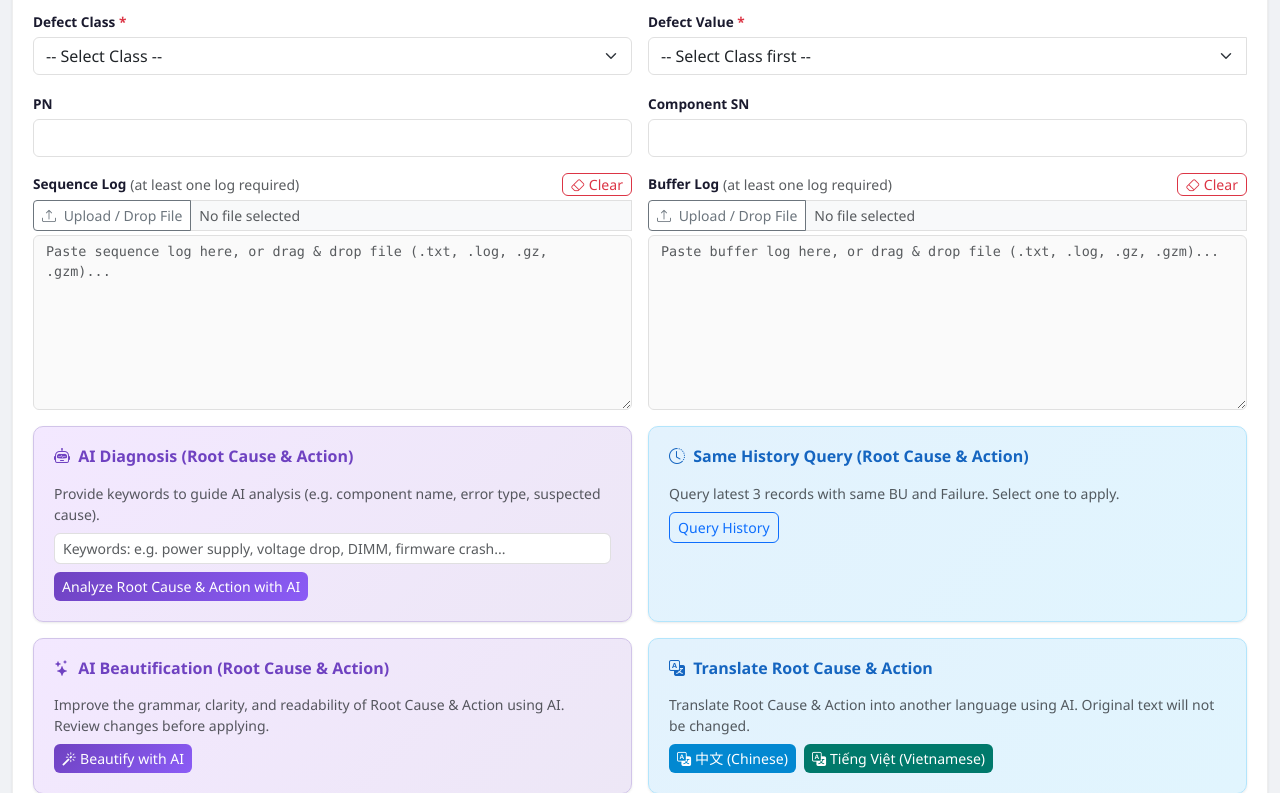
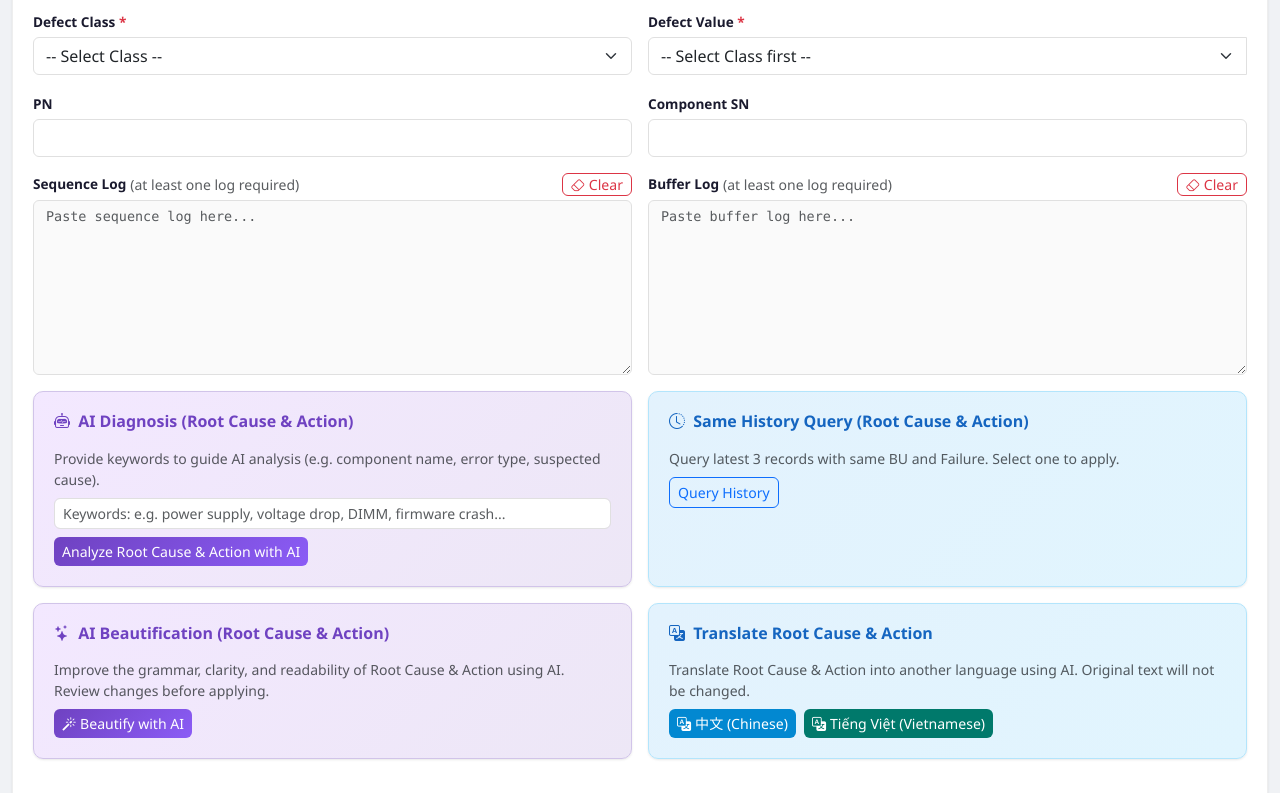
Before and after one commit to is-mao/ai_drt_system, a Flask app: page /defects/new in a window 1280 px wide. Shown: the part 506-1299 px from the top of the page. Run offline with Flask 3, Linux system fonts and the light colour scheme; the visitor is signed in with stand-in values (Sample User, id 1); data that the repository does not hold is empty; some libraries are stand-ins or nearby versions.

Commit message:
fix: prioritize gemini-2.0-flash, multi-key test, watchdog exclude, remove file upload, debug log for test connection

```diff
--- a/app.py
+++ b/app.py
@@ -114,4 +114,9 @@ app = create_app()
 if __name__ == "__main__":
     debug = os.environ.get("FLASK_DEBUG", "1") == "1"
     port = int(os.environ.get("PORT", 5001))
-    app.run(debug=debug, host="0.0.0.0", port=port)
+    app.run(
+        debug=debug,
+        host="0.0.0.0",
+        port=port,
+        exclude_patterns=["*.pyc", ".*", ".venv/*", "venv/*", "__pycache__/*", "logs/*"],
+    )
--- a/templates/defect_form.html
+++ b/templates/defect_form.html
@@ -133,20 +133,8 @@
                             <i class="bi bi-eraser me-1"></i>Clear
                         </button>
                     </div>
-                    <div class="input-group input-group-sm mb-1">
-                        <label class="btn btn-outline-secondary btn-sm mb-0" for="seqLogFile">
-                            <i class="bi bi-upload me-1"></i>
-                            Upload / Drop File
-                        </label>
-                        <input type="file" id="seqLogFile" class="d-none" accept=".log,.txt,.csv,.json,.gz,.gzm">
-                        <span id="seqLogFileName" class="form-control form-control-sm bg-light text-muted" style="overflow:hidden; text-overflow:ellipsis;">No file selected</span>
-                        <button type="button" id="seqLogClearFile" class="btn btn-outline-danger btn-sm d-none">Clear</button>
-                    </div>
-                    <div class="log-drop-zone" id="seqLogDropZone">
-                        <textarea id="fieldSequenceLog" name="sequence_log" class="form-control log-textarea" rows="8"
-                                  placeholder="Paste sequence log here, or drag & drop file (.txt, .log, .gz, .gzm)..."></textarea>
-                        <div class="drop-overlay d-none">Drop file here</div>
-                    </div>
+                    <textarea id="fieldSequenceLog" name="sequence_log" class="form-control log-textarea" rows="8"
+                              placeholder="Paste sequence log here..."></textarea>
                 </div>
 
                 <!-- Buffer Log -->
@@ -158,20 +146,8 @@
                             <i class="bi bi-eraser me-1"></i>Clear
                         </button>
                     </div>
-                    <div class="input-group input-group-sm mb-1">
-                        <label class="btn btn-outline-secondary btn-sm mb-0" for="bufLogFile">
-                            <i class="bi bi-upload me-1"></i>
-                            Upload / Drop File
-                        </label>
-                        <input type="file" id="bufLogFile" class="d-none" accept=".log,.txt,.csv,.json,.gz,.gzm">
-                        <span id="bufLogFileName" class="form-control form-control-sm bg-light text-muted" style="overflow:hidden; text-overflow:ellipsis;">No file selected</span>
-                        <button type="button" id="bufLogClearFile" class="btn btn-outline-danger btn-sm d-none">Clear</button>
-                    </div>
-                    <div class="log-drop-zone" id="bufLogDropZone">
-                        <textarea id="fieldBufferLog" name="buffer_log" class="form-control log-textarea" rows="8"
-                                  placeholder="Paste buffer log here, or drag & drop file (.txt, .log, .gz, .gzm)..."></textarea>
-                        <div class="drop-overlay d-none">Drop file here</div>
-                    </div>
+                    <textarea id="fieldBufferLog" name="buffer_log" class="form-control log-textarea" rows="8"
+                              placeholder="Paste buffer log here..."></textarea>
                 </div>
 
                 <!-- AI Diagnosis Section -->
@@ -498,64 +474,7 @@
         return await file.text();
     }
 
-    // ---- File upload + drag-and-drop setup ----
-    function setupFileUpload(fileInputId, textareaId, fileNameId, clearBtnId, dropZoneId) {
-        const fileInput = document.getElementById(fileInputId);
-        const textarea = document.getElementById(textareaId);
-        const fileName = document.getElementById(fileNameId);
-        const clearBtn = document.getElementById(clearBtnId);
-        const dropZone = document.getElementById(dropZoneId);
-        const overlay = dropZone.querySelector('.drop-overlay');
-
-        async function handleFile(file) {
-            if (!file) return;
-            fileName.textContent = file.name;
-            fileName.classList.remove('text-muted');
-            clearBtn.classList.remove('d-none');
-            try {
-                textarea.value = await readFileContent(file);
-            } catch (err) {
-                appAlert('Failed to read file: ' + err.message, 'Error', 'danger');
-            }
-        }
-
-        fileInput.addEventListener('change', function () {
-            handleFile(this.files[0]);
-        });
-
-        clearBtn.addEventListener('click', function () {
-            fileInput.value = '';
-            textarea.value = '';
-            fileName.textContent = 'No file selected';
-            fileName.classList.add('text-muted');
-            clearBtn.classList.add('d-none');
-        });
-
-        // Drag-and-drop events
-        ['dragenter', 'dragover'].forEach(function (evtName) {
-            dropZone.addEventListener(evtName, function (e) {
-                e.preventDefault();
-                e.stopPropagation();
-                overlay.classList.remove('d-none');
-                dropZone.classList.add('drag-active');
-            });
-        });
-        ['dragleave', 'drop'].forEach(function (evtName) {
-            dropZone.addEventListener(evtName, function (e) {
-                e.preventDefault();
-                e.stopPropagation();
-                overlay.classList.add('d-none');
-                dropZone.classList.remove('drag-active');
-            });
-        });
-        dropZone.addEventListener('drop', function (e) {
-            var files = e.dataTransfer.files;
-            if (files.length > 0) handleFile(files[0]);
-        });
-    }
-
-    setupFileUpload('seqLogFile', 'fieldSequenceLog', 'seqLogFileName', 'seqLogClearFile', 'seqLogDropZone');
-    setupFileUpload('bufLogFile', 'fieldBufferLog', 'bufLogFileName', 'bufLogClearFile', 'bufLogDropZone');
+    // ---- File upload removed, textarea-only mode ----
 
     // Clear Content buttons — custom modal confirmation
     const clearModal = new bootstrap.Modal(document.getElementById('clearConfirmModal'));
```
Also changed, not shown: routes/settings.py (+11 -2 lines), services/ai_service.py (+36 -26 lines), templates/settings.html (+22 -6 lines).
